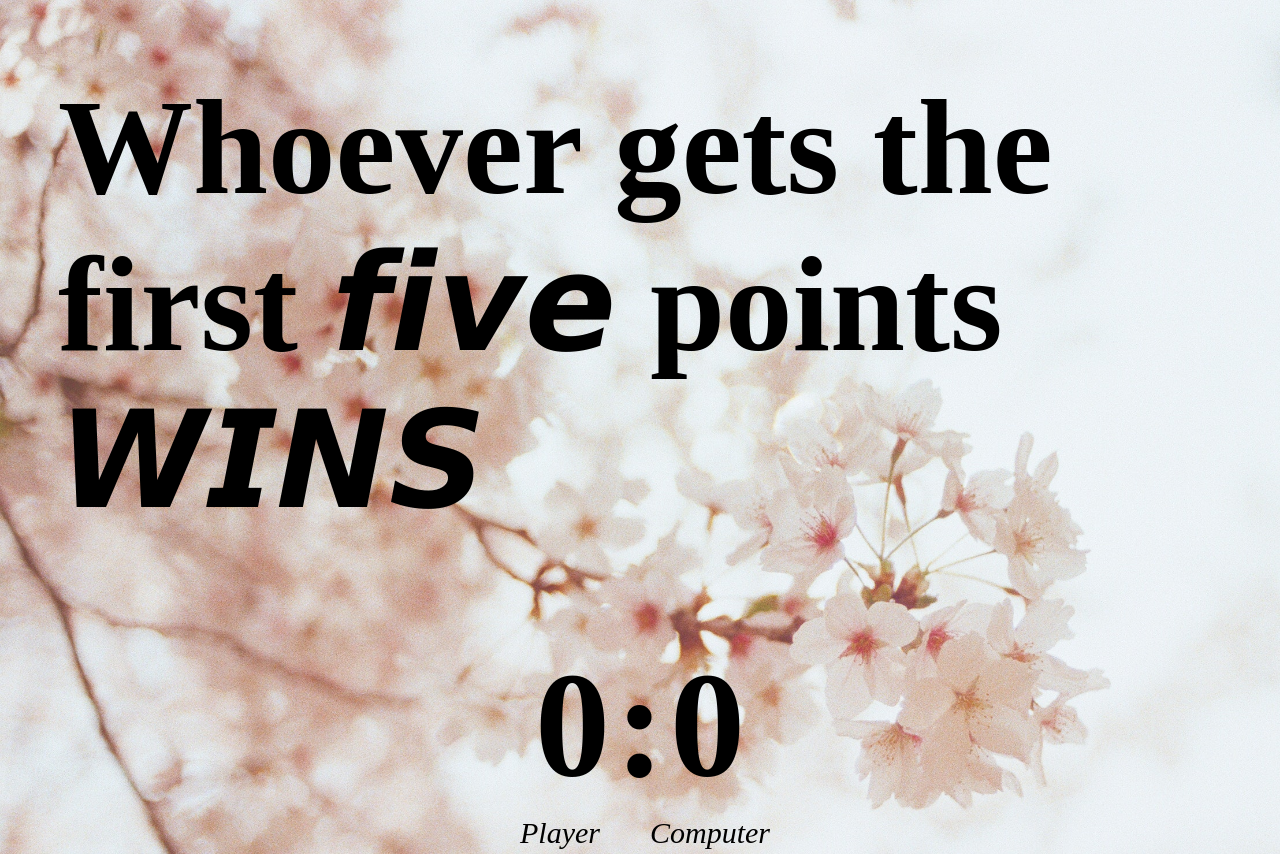
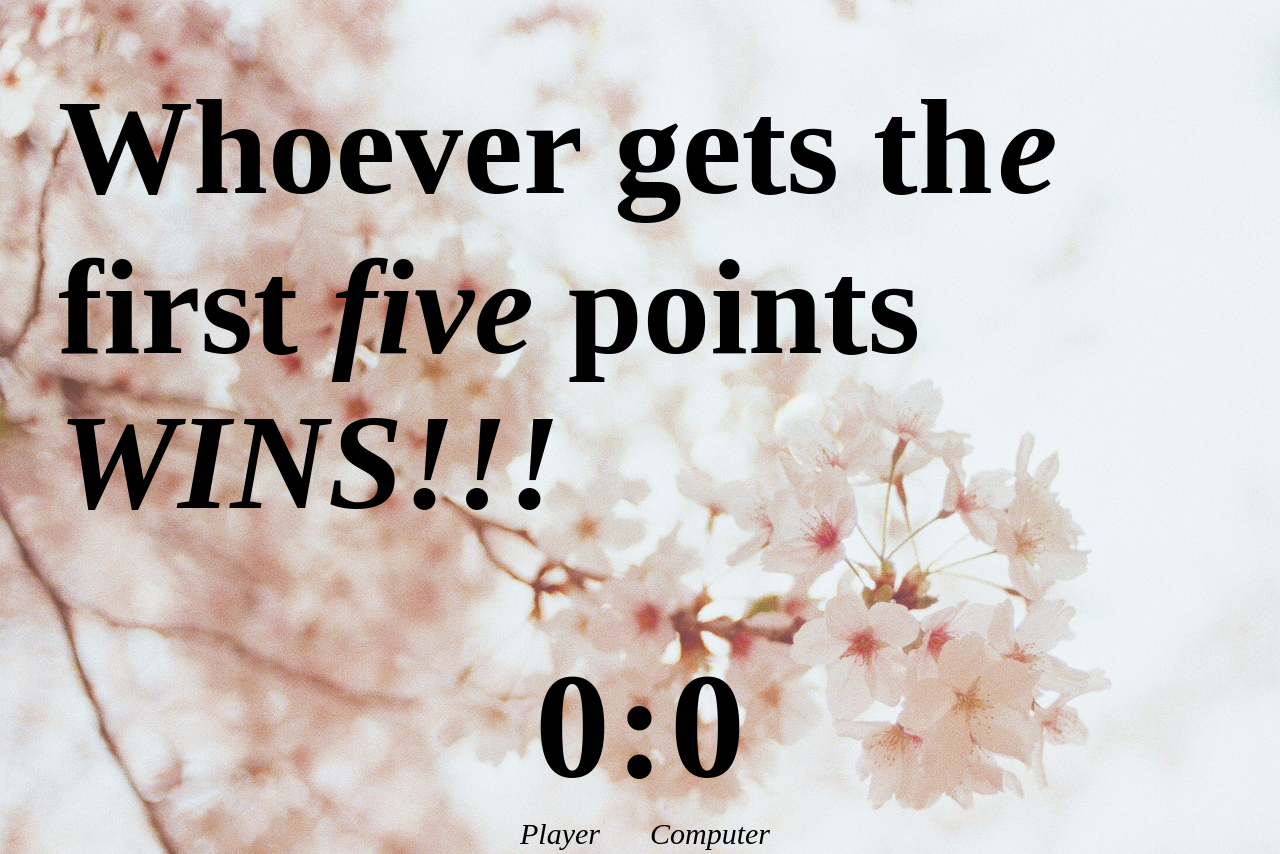
Before and after one commit to rajvatsal/rock-Paper-Scissors, a plain HTML site: page index.html in a window 1280 px wide. Shown: the top 854 px of the page. Drawn offline with Linux system fonts and the light colour scheme.

Commit message:
minor: Change font of the opening paragraph

```diff
--- a/index.html
+++ b/index.html
@@ -17,7 +17,9 @@
 </head>
 <body>
     <div class = "page">
-        <div id = "firstMessage">Whoever gets the first 𝙛𝙞𝙫𝙚 points 𝙒𝙄𝙉𝙎</div>
+        <div id = "firstMessage">Whoever gets th<em>e</em> </div>
+        <div class = "points">first <em>five</em> points</div>
+        <div class = "WINS"><em>WINS!!!</em></div>
         <div class = "scoreContainer" id = "content">
             <div class = "playerScore">0</div>
             <div class = "colon">:</div>
--- a/style.css
+++ b/style.css
@@ -37,10 +37,24 @@
     font-size: 50px;
 
 }
-.page, #firstMessage{
+ #firstMessage, .points{
+    margin-left: 50px;
     font-size:135px;
+    justify-content: start;
+
 }
 .page{
     margin: 0 0;
     padding: 0 0;
 }
+.page .WINS{
+    font-size: 135px;
+    font-weight: bold;
+    margin-left: 50px;
+}
+#firstMessage{
+    margin-top: 70px;
+}
+.points{
+    font-weight: bold;
+}
```
